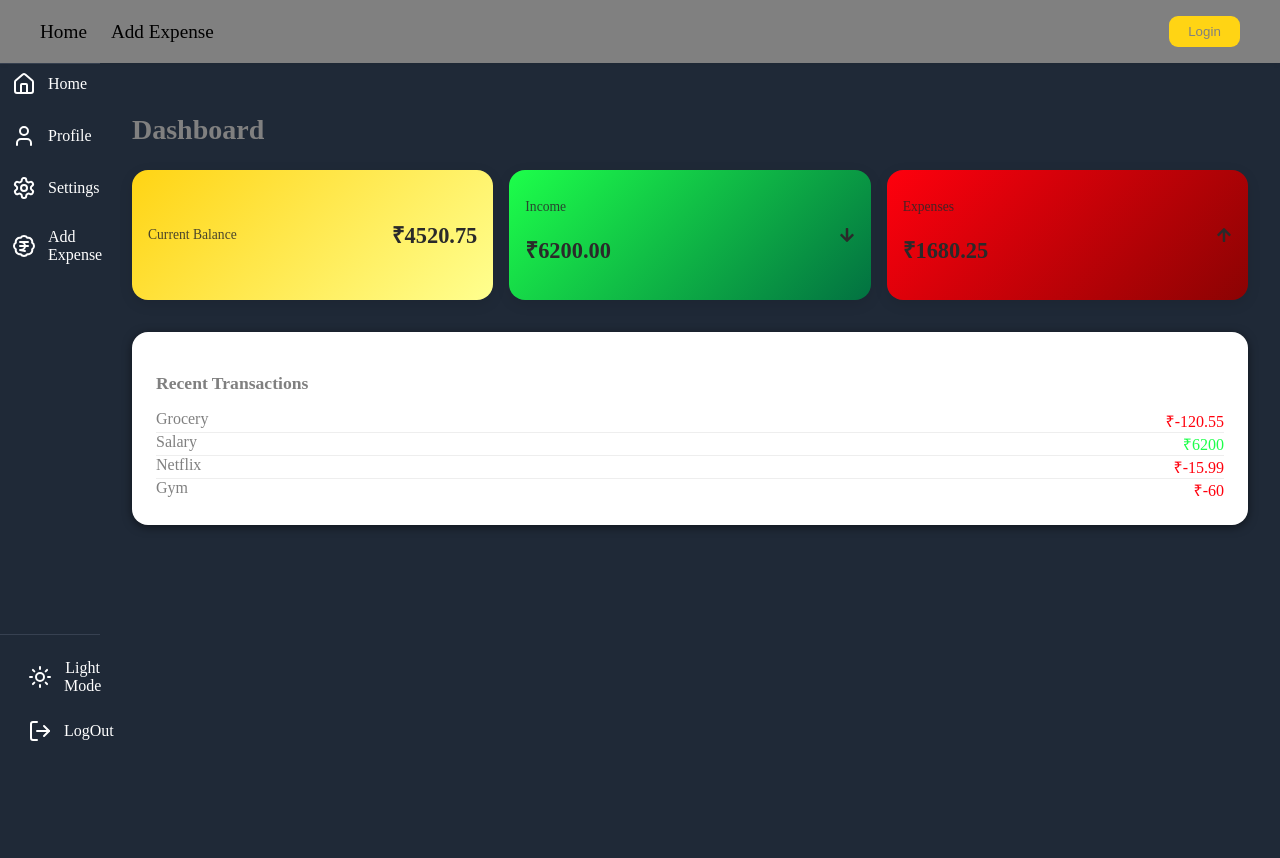
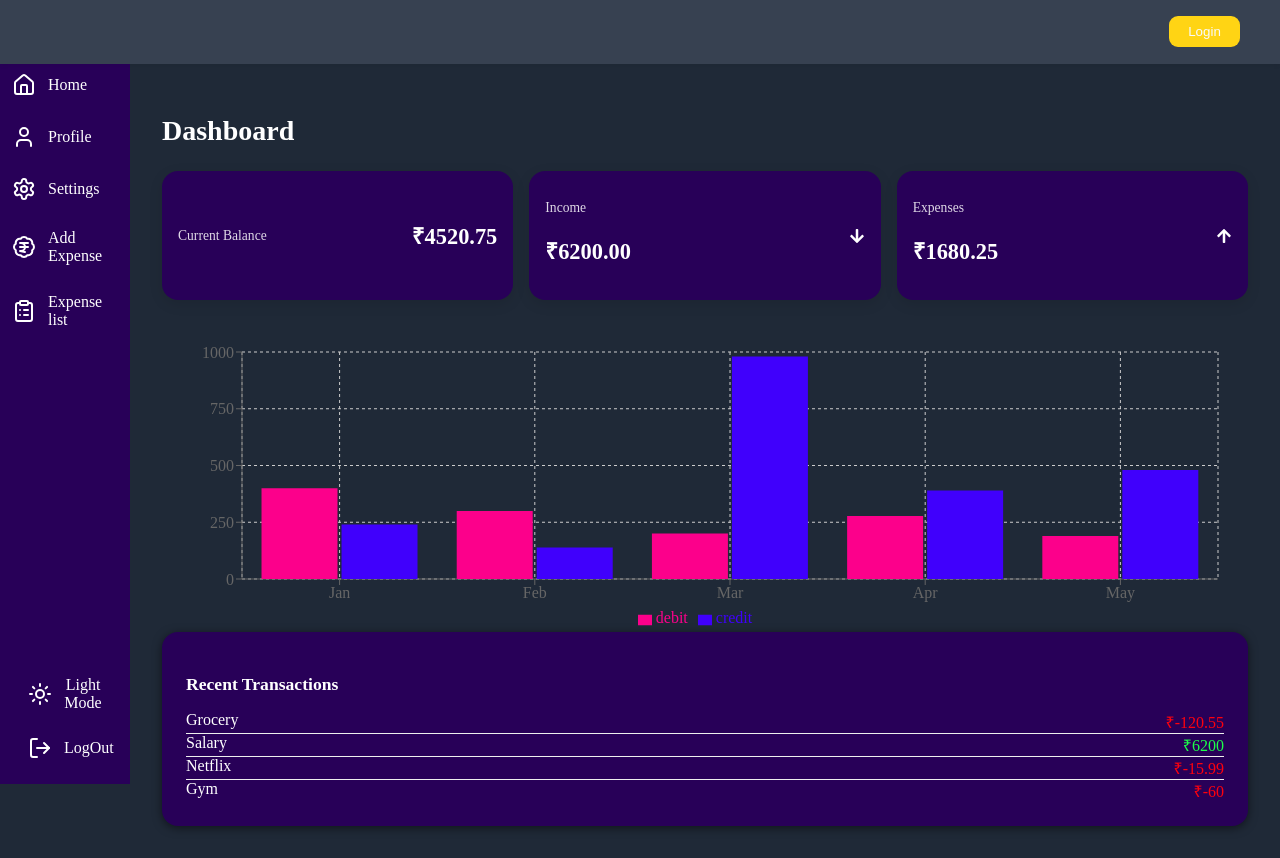
Before and after one commit to shyam5839/Expensive-Tracker, a React (Vite) app: page / in a window 1280 px wide. Before the commit the page ends 800 px from the top, so only its background shows below. Built offline with nearby package versions, Linux system fonts and the light colour scheme.

Commit message:
commit 9- dashboard issue solved

```diff
--- a/package.json
+++ b/package.json
@@ -16,6 +16,7 @@
     "react-dom": "^19.0.0",
     "react-icons": "^5.5.0",
     "react-router-dom": "^7.5.0",
+    "recharts": "^2.15.3",
     "sass": "^1.86.3",
     "yup": "^1.6.1"
   },
--- a/src/Components/Header/Header.jsx
+++ b/src/Components/Header/Header.jsx
@@ -2,9 +2,9 @@ import { NavLink, Link } from 'react-router-dom';
 import './Header.sass';
 import { useEffect, useRef } from 'react';
 
+
 const navLinks = [
-  { path: '/home', display: 'Home' },
-  { path: '/form/create', display: 'Add Expense' },
+
 ];
 
 const Header = () => {
@@ -26,12 +26,15 @@ const Header = () => {
   const toggleMenu = () => menuRef.current.classList.toggle('show_menu');
   return (
     <header className='header' ref={headerRef}>
+
       <div className='container'>
 
 
         {/* Middle: Navigation Menu */}
         <nav className='navigation' ref={menuRef} onClick={toggleMenu}>
           <ul className='menu'>
+              {/* <img src="../../../public/vite.svg" alt="Site Logo" /> */}
+              <img src="/vite.svg" alt="Site Logo" style={{ display: 'block', marginLeft: -118 }} />
             {navLinks.map((link, index) => (
               <li key={index}>
                 <NavLink to={link.path} className="nav-btn">
--- a/src/Components/Header/Header.sass
+++ b/src/Components/Header/Header.sass
@@ -1,9 +1,23 @@
-$button-color: rgb(255, 212, 20);
-$hover-button-color: #FFFF8F;
-$primaryColor: grey;
+
+:root, [data-theme='light']
+  --bg-coloring: rgb(255, 255, 255)
+  --text-color: #476bb9
+  --hover-bg: #668edf
+  --border-color: #789cd1
+
+[data-theme='dark']
+  --bg-coloring: #374151
+  --text-color: #fff
+  --hover-bg: #374151
+  --border-color: #374151
+
+$button-color: rgb(255, 212, 20)
+$hover-button-color: #FFFF8F
+$primaryColor: #f8fafc
+
 .header
   width: 100%
-  background-color: $primaryColor
+  background-color: var(--bg-coloring)
   padding: 1rem 0
   box-shadow: 0 2px 4px rgba(0, 0, 0, 0.05)
   position: relative
@@ -42,7 +56,7 @@ $primaryColor: grey;
     li
       .nav-btn
         text-decoration: none
-        color: #000
+        color: var(--text-color)
         font-weight: 500
         font-size: 1.2rem // <-- increased font size
         transition: color 0.2s ease
--- /dev/null
+++ b/src/pages/Chart.jsx
@@ -0,0 +1,33 @@
+import React from 'react'
+import {
+    BarChart, Bar, XAxis, YAxis, CartesianGrid, Tooltip, Legend, ResponsiveContainer
+  } from 'recharts';
+  const data = [
+    { time: 'Jan', debit: 400, credit: 240 },
+    { time: 'Feb', debit: 300, credit: 139 },
+    { time: 'Mar', debit: 200, credit: 980 },
+    { time: 'Apr', debit: 278, credit: 390 },
+    { time: 'May', debit: 189, credit: 480 },
+  ];
+const Chart = () => {
+  return (
+    <ResponsiveContainer width='100%' height={300} >
+        <BarChart data={data} margin={{ top:20, right: 30,left: 20,bottom: 5}}>
+<CartesianGrid strokeDasharray='3 3'>
+
+</CartesianGrid>
+<XAxis dataKey='time'>
+
+</XAxis>
+<YAxis/>
+<Tooltip/>
+<Legend/>
+<Bar dataKey='debit' fill='#fc008b' name='debit' />
+<Bar dataKey='credit' fill='#4000fc' name='credit' />
+        </BarChart>
+
+    </ResponsiveContainer>
+  )
+}
+
+export default Chart
--- a/src/pages/Dashboard.jsx
+++ b/src/pages/Dashboard.jsx
@@ -1,6 +1,7 @@
 import React from 'react'
 import '../style/Dashboard.scss'
 import { FaArrowDown, FaArrowUp } from 'react-icons/fa'
+import Chart from './Chart';
 
 const mockData = {
     balance: 4520.75,
@@ -43,7 +44,7 @@ const Dashboard = () => {
             </div>
 
 
-
+<Chart/>
 
             <div className='transactions'>
 <h3>Recent Transactions</h3>
--- a/src/pages/Sidebar.jsx
+++ b/src/pages/Sidebar.jsx
@@ -3,7 +3,7 @@ import React, {useState,useEffect} from 'react'
 // import Settings from '../pages/Settings';
 // import Form from './Form/Form';
 import '../style/Sidebar.scss'
-import { Home,User,Settings,BadgeIndianRupee,LogOut,Sun,Moon} from "lucide-react"
+import { Home,User,Settings,BadgeIndianRupee,ClipboardList,LogOut,Sun,Moon} from "lucide-react"
 import App from './../App';
 const Sidebar = () => {
 
@@ -21,6 +21,7 @@ const navItems = [
     {name : 'Profile', icon: <User/>, path: '/profile'},
     {name : 'Settings', icon: <Settings />, path: '/settings'},
     {name : 'Add Expense', icon: <BadgeIndianRupee />,path: '/form/create'},
+    {name : 'Expense list', icon: <ClipboardList />,path: '/expenselist'},
 ]
   return (
     <div className='sidebar'>
--- a/src/style/Dashboard.scss
+++ b/src/style/Dashboard.scss
@@ -1,6 +1,24 @@
+:root, [data-theme = 'light'] {
+    --bg-balance: #cfb7ed;
+    --bg-income: #94ffd0;
+    --bg-expense: #f5a3a3;
+
+    --text-color: #476bb9;
+    --hover-bg: #668edf;
+    --border-color: #789cd1;
+}
+[data-theme = 'dark'] {
+    --bg-balance: #280058;
+    --bg-income: #280058;
+    --bg-expense: #280058;
+    --text-color: #fff;
+    --hover-bg: #374151;
+    --border-color: #374151;
+}
+
 .dashboard {
     padding: 2rem;
-
+    color: var(--text-color);
 
     h1 {
         font-size: 1.75rem;
@@ -16,7 +34,7 @@
         .card {
             padding: 1rem;
             border-radius: 1rem;
-            color: #2a2a2a;
+            color: var(--text-color);
             display: flex;
             justify-content: space-between;
             align-items: center;
@@ -32,19 +50,19 @@
             }
 
             &.balance {
-                background: linear-gradient(135deg, rgb(255, 212, 20), #FFFF8F);
+                background: var(--bg-balance);
             }
             &.income {
-                background: linear-gradient(135deg, #1dff4a, #027141);
+                background: var(--bg-income);
             }
             &.expenses {
-                background: linear-gradient(135deg, #ff000d, #8b0303);
+                background: var(--bg-expense);
             }
         }
     }
 
     .transactions {
-        background: #fff;
+        background: var(--border-color);
         border-radius: 1rem;
         padding: 1.5rem;
         box-shadow: 0 2px 10px rgba(0,0,0,0.5);
--- a/src/style/Sidebar.scss
+++ b/src/style/Sidebar.scss
@@ -2,19 +2,19 @@
     --bg-color: #f8fafc;
     --text-color: #111827;
     --hover-bg: #e5e7eb;
-    --border-color: #d1d5db;
+    --border-color: #f3f6e0;
 }
 [data-theme = 'dark'] {
     --bg-color: #1f2937;
     --text-color: #fff;
     --hover-bg: #374151;
-    --border-color: #374151;
+    --border-color: #280058;
 }
 
 .sidebar {
-    width: 100px;
-    height: 88vh;
-    background-color: var(--bg-color);
+    width: 130px;
+    height: 90vh;
+    background-color: var(--border-color);
     color: var(--text-color);
     display: flex;
     flex-direction: column;
```
Also changed, not shown: 1 other file (tests, documents, lock files or other folders).
